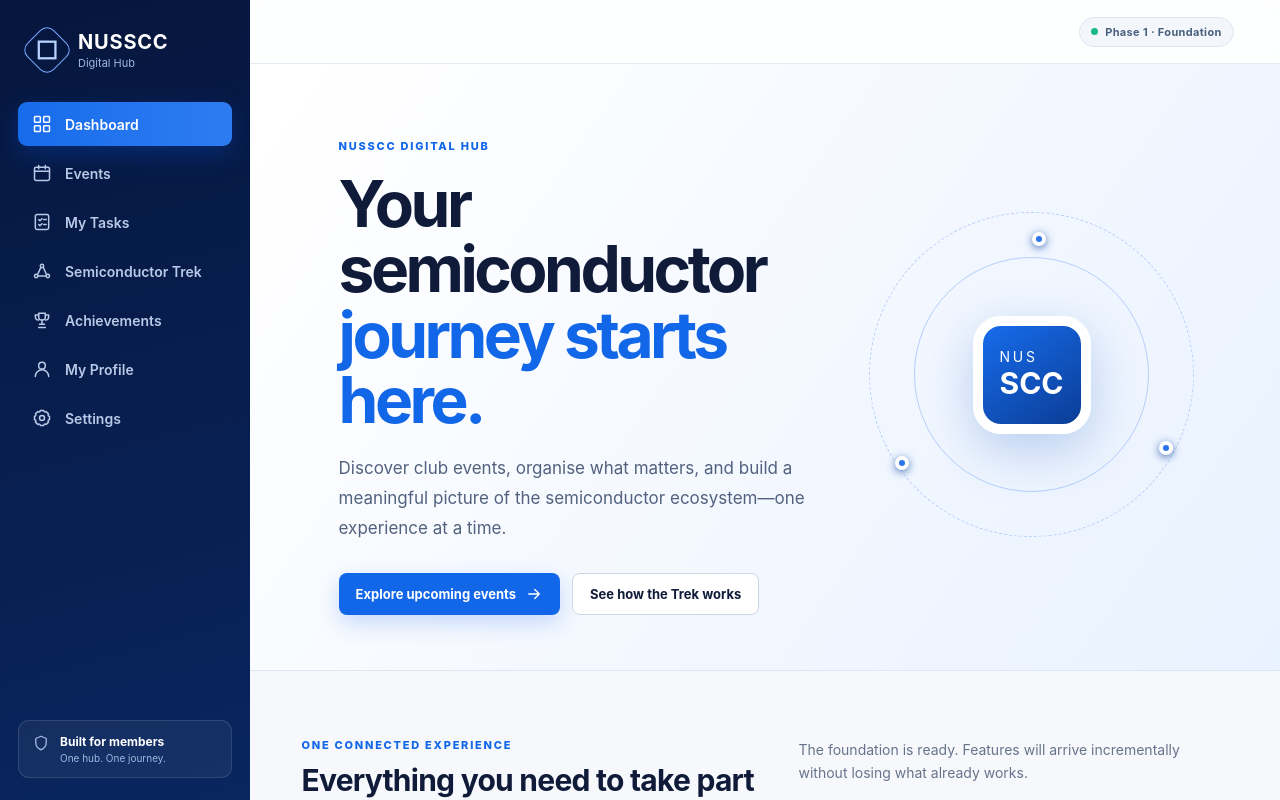
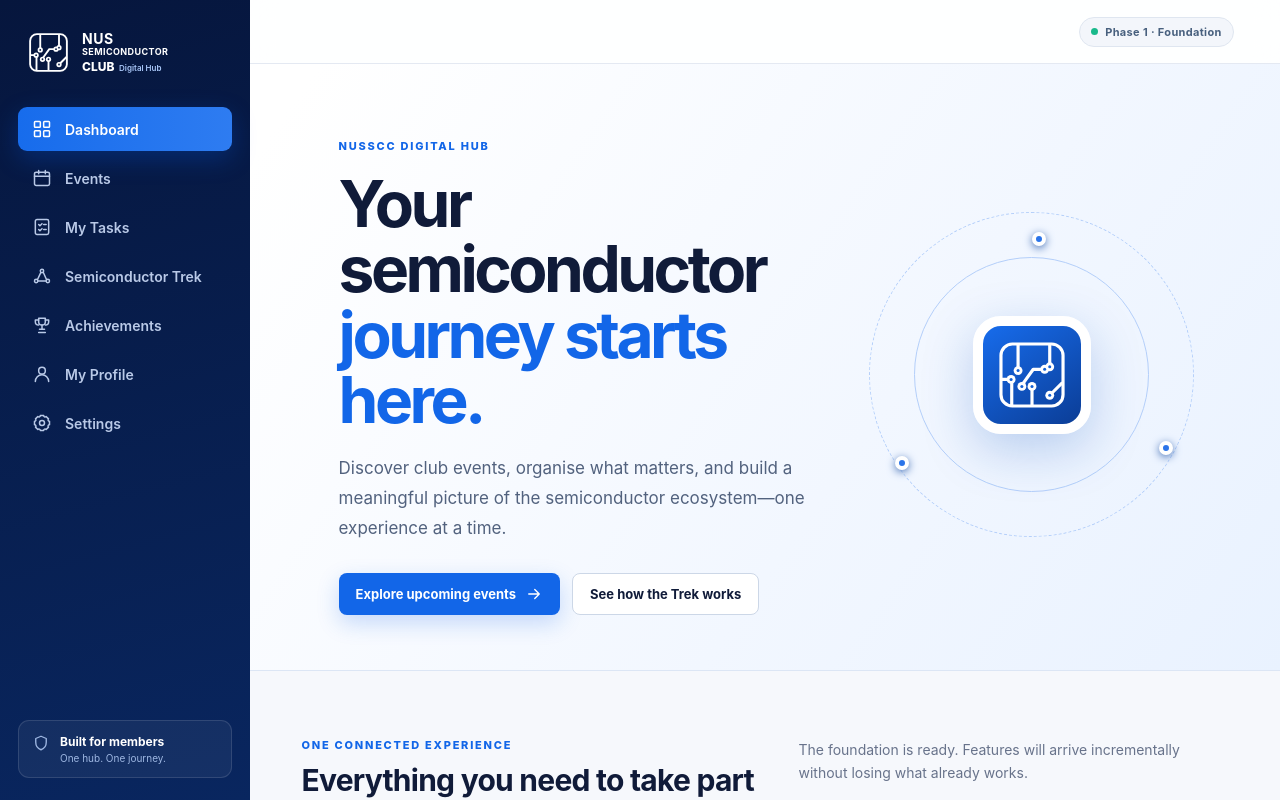
Before and after one commit to botaozheng180-netizen/NUSSCC-Digital-Hub, a Next.js app: page / in a window 1280 px wide. Shown: the top 800 px of the page. Built offline with nearby package versions, Linux system fonts and the light colour scheme.

Commit message:
Apply NUSSCC branding to application shell

```diff
--- a/app/globals.css
+++ b/app/globals.css
@@ -54,32 +54,41 @@ button {
 .brand {
   display: flex;
   align-items: center;
-  gap: 12px;
-  padding: 0 10px 32px;
+  gap: 11px;
+  padding: 0 8px 32px;
 }
 .brand-mark {
-  width: 38px;
-  height: 38px;
-  display: grid;
-  place-items: center;
-  border: 1px solid #77a8ff;
-  border-radius: 10px;
-  font-size: 28px;
-  transform: rotate(45deg);
-  color: #b9d3ff;
+  width: 45px;
+  height: 45px;
+  flex: none;
+  color: #fff;
 }
-.brand strong,
-.brand span {
+.brand-name strong,
+.brand-name span {
   display: block;
 }
-.brand strong {
-  font-size: 20px;
-  letter-spacing: 0.04em;
+.brand-name strong {
+  font-size: 14px;
+  line-height: 0.96;
+  letter-spacing: 0.035em;
 }
-.brand span {
-  font-size: 11px;
-  color: #9eb7e2;
-  margin-top: 2px;
+.brand-name strong:nth-child(2) {
+  font-size: 9px;
+  margin-top: 3px;
+  letter-spacing: 0.045em;
+}
+.brand-name span {
+  font-size: 12px;
+  line-height: 1;
+  font-weight: 800;
+  margin-top: 4px;
+}
+.brand-name b {
+  color: #a9c7f8;
+  font-size: 8px;
+  font-weight: 600;
+  letter-spacing: 0;
+  margin-left: 2px;
 }
 .sidebar nav {
   display: grid;
@@ -250,16 +259,15 @@ main {
   box-shadow: 0 16px 50px rgba(20, 87, 191, 0.25);
   border-radius: 28px;
   display: grid;
-  place-content: center;
+  place-items: center;
   color: white;
   z-index: 2;
 }
-.chip span {
-  font-size: 14px;
-  letter-spacing: 0.2em;
-}
-.chip strong {
-  font-size: 30px;
+.chip svg {
+  width: 76px;
+  height: 76px;
+  color: #fff;
+  --logo-cutout: #1260d5;
 }
 .orbit {
   position: absolute;
--- a/app/page.tsx
+++ b/app/page.tsx
@@ -1,4 +1,5 @@
 import Link from "next/link";
+import { ClubLogo } from "@/components/club-logo";
 import { Icon } from "@/components/icons";
 
 const journeys = [
@@ -56,8 +57,7 @@ export default function Dashboard() {
           <div className="orbit orbit-one" />
           <div className="orbit orbit-two" />
           <div className="chip">
-            <span>NUS</span>
-            <strong>SCC</strong>
+            <ClubLogo title="NUSSCC interconnect mark" />
           </div>
           <div className="node n1" />
           <div className="node n2" />
--- a/components/app-shell.tsx
+++ b/components/app-shell.tsx
@@ -3,6 +3,7 @@
 import Link from "next/link";
 import { usePathname } from "next/navigation";
 import { useState } from "react";
+import { ClubLogo } from "./club-logo";
 import { Icon } from "./icons";
 
 const navigation = [
@@ -22,10 +23,13 @@ export function AppShell({ children }: { children: React.ReactNode }) {
     <div className="app-shell">
       <aside className={`sidebar ${open ? "is-open" : ""}`}>
         <div className="brand">
-          <div className="brand-mark">◇</div>
-          <div>
-            <strong>NUSSCC</strong>
-            <span>Digital Hub</span>
+          <ClubLogo className="brand-mark" />
+          <div className="brand-name">
+            <strong>NUS</strong>
+            <strong>SEMICONDUCTOR</strong>
+            <span>
+              CLUB <b>Digital Hub</b>
+            </span>
           </div>
         </div>
         <nav aria-label="Primary navigation">
@@ -66,7 +70,7 @@ export function AppShell({ children }: { children: React.ReactNode }) {
             <Icon name={open ? "close" : "menu"} />
           </button>
           <div className="mobile-brand">
-            NUSSCC <span>Digital Hub</span>
+            NUS SEMICONDUCTOR CLUB <span>Digital Hub</span>
           </div>
           <div className="phase-pill">
             <span /> Phase 1 · Foundation
--- /dev/null
+++ b/components/club-logo.tsx
@@ -0,0 +1,57 @@
+type ClubLogoProps = {
+  className?: string;
+  title?: string;
+};
+
+export function ClubLogo({
+  className,
+  title = "NUS Semiconductor Club",
+}: ClubLogoProps) {
+  return (
+    <svg
+      className={className}
+      viewBox="0 0 120 120"
+      role="img"
+      aria-label={title}
+      fill="none"
+      xmlns="http://www.w3.org/2000/svg"
+    >
+      <rect
+        x="11"
+        y="11"
+        width="98"
+        height="98"
+        rx="18"
+        stroke="currentColor"
+        strokeWidth="5"
+      />
+      <path d="M38 12v37" stroke="currentColor" strokeWidth="5" />
+      <path d="M88 12v31" stroke="currentColor" strokeWidth="5" />
+      <path d="M12 67h16v41" stroke="currentColor" strokeWidth="5" />
+      <path d="M60 108V82" stroke="currentColor" strokeWidth="5" />
+      <path d="M108 72 90 90" stroke="currentColor" strokeWidth="5" />
+      <path
+        d="m44 76 18-25h15"
+        stroke="currentColor"
+        strokeWidth="5"
+        strokeLinejoin="round"
+      />
+      <circle cx="38" cy="53" r="7" fill="currentColor" />
+      <circle cx="88" cy="47" r="7" fill="currentColor" />
+      <circle cx="27" cy="67" r="7" fill="currentColor" />
+      <circle cx="44" cy="78" r="7" fill="currentColor" />
+      <circle cx="80" cy="51" r="7" fill="currentColor" />
+      <circle cx="60" cy="78" r="7" fill="currentColor" />
+      <circle cx="88" cy="92" r="7" fill="currentColor" />
+      <g fill="var(--logo-cutout, #071944)">
+        <circle cx="38" cy="53" r="2.4" />
+        <circle cx="88" cy="47" r="2.4" />
+        <circle cx="27" cy="67" r="2.4" />
+        <circle cx="44" cy="78" r="2.4" />
+        <circle cx="80" cy="51" r="2.4" />
+        <circle cx="60" cy="78" r="2.4" />
+        <circle cx="88" cy="92" r="2.4" />
+      </g>
+    </svg>
+  );
+}
```
Also changed, not shown: scripts/verify-phase1.mjs (+10 -0 lines).
